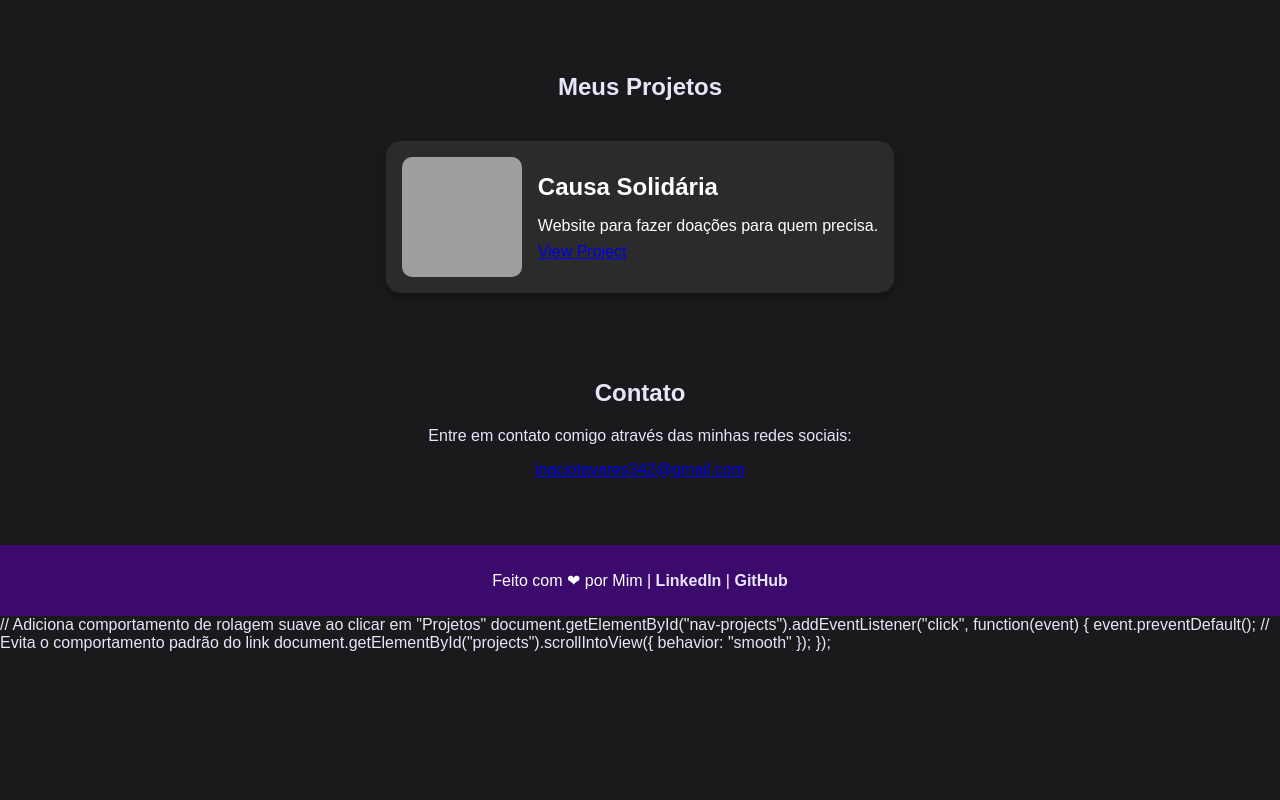
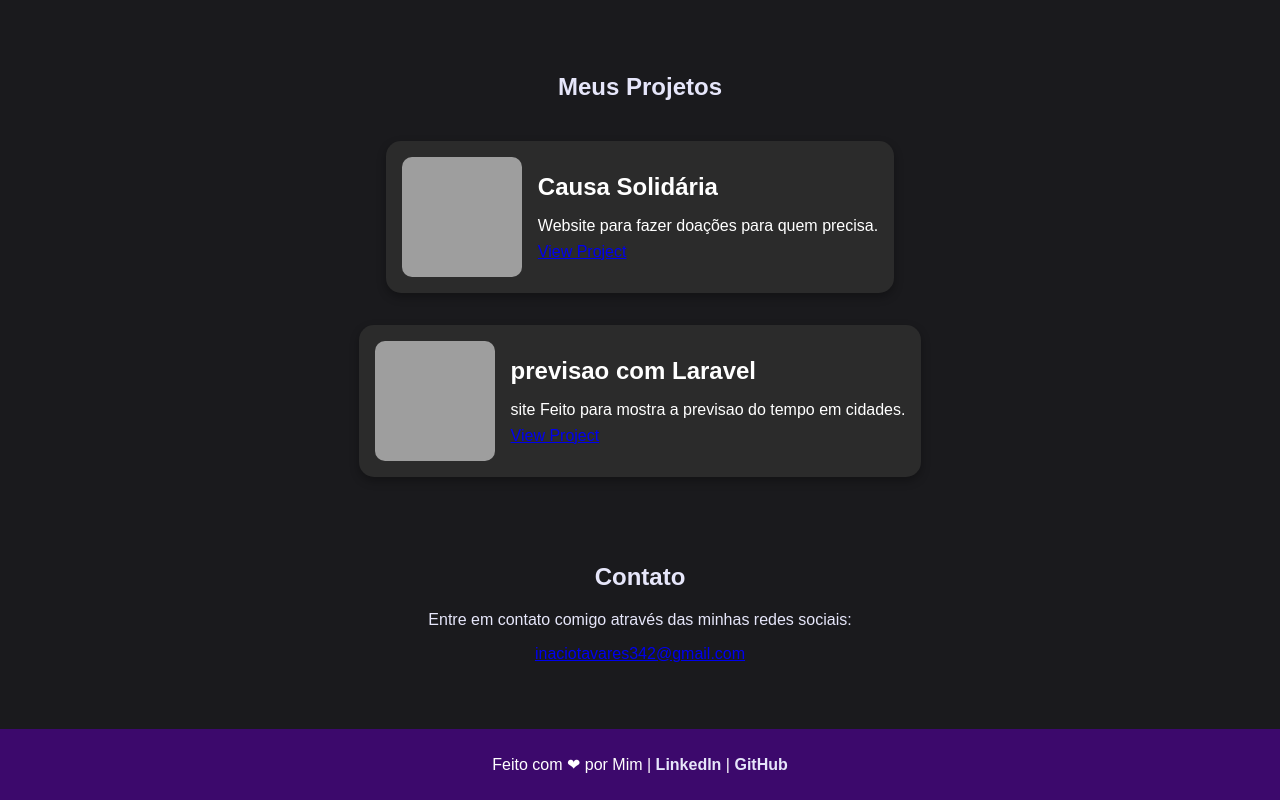
Before and after one commit to Inaciogabriel0/potifolio, a plain HTML site: page index.html in a window 1280 px wide. Shown: the part 460-1260 px from the top of the page. Before the commit the page ends 1112 px from the top, so only its background shows below. Drawn offline with Linux system fonts and the light colour scheme; grey boxes are pictures that could not be loaded.

Commit message:
nois da o cu porra

```diff
--- a/index.html
+++ b/index.html
@@ -37,6 +37,17 @@
       </div>
     </section>
 
+    <section id="projects" class="projects">
+    <div class="project-card">
+        <img src="/img/Gemini_Generated_Image_s8k65ys8k65ys8k6.png" alt="previsao do tempo">
+        <div class="project-content">
+          <h3 id="project1-title">previsao com Laravel</h3>
+          <p id="project1-desc">site Feito para mostra a previsao do tempo em cidades.</p>
+          <a href="https://github.com/Inaciogabriel0/previsao_laravel">View Project</a>
+        </div>
+      </div>
+    </section>
+
 
   <section id="contact" class="section">
     <h2 id="contact-title">Contato</h2>
@@ -49,20 +60,8 @@
       Feito com ❤ por Mim |
       <a href="https://linkedin.com/in/inácio-gabriel-aa0599300" target="_blank">LinkedIn</a> |
       <a href="https://github.com/Inaciogabriel0" target="_blank">GitHub</a>
-
     </p>
   </footer>
 
-
-
-  <acript>
-
- // Adiciona comportamento de rolagem suave ao clicar em "Projetos"
-    document.getElementById("nav-projects").addEventListener("click", function(event) {
-      event.preventDefault(); // Evita o comportamento padrão do link
-      document.getElementById("projects").scrollIntoView({ behavior: "smooth" });
-    });
-
-    </acript>
 </body>
 </html>
```
Also changed, not shown: 1 other file.
